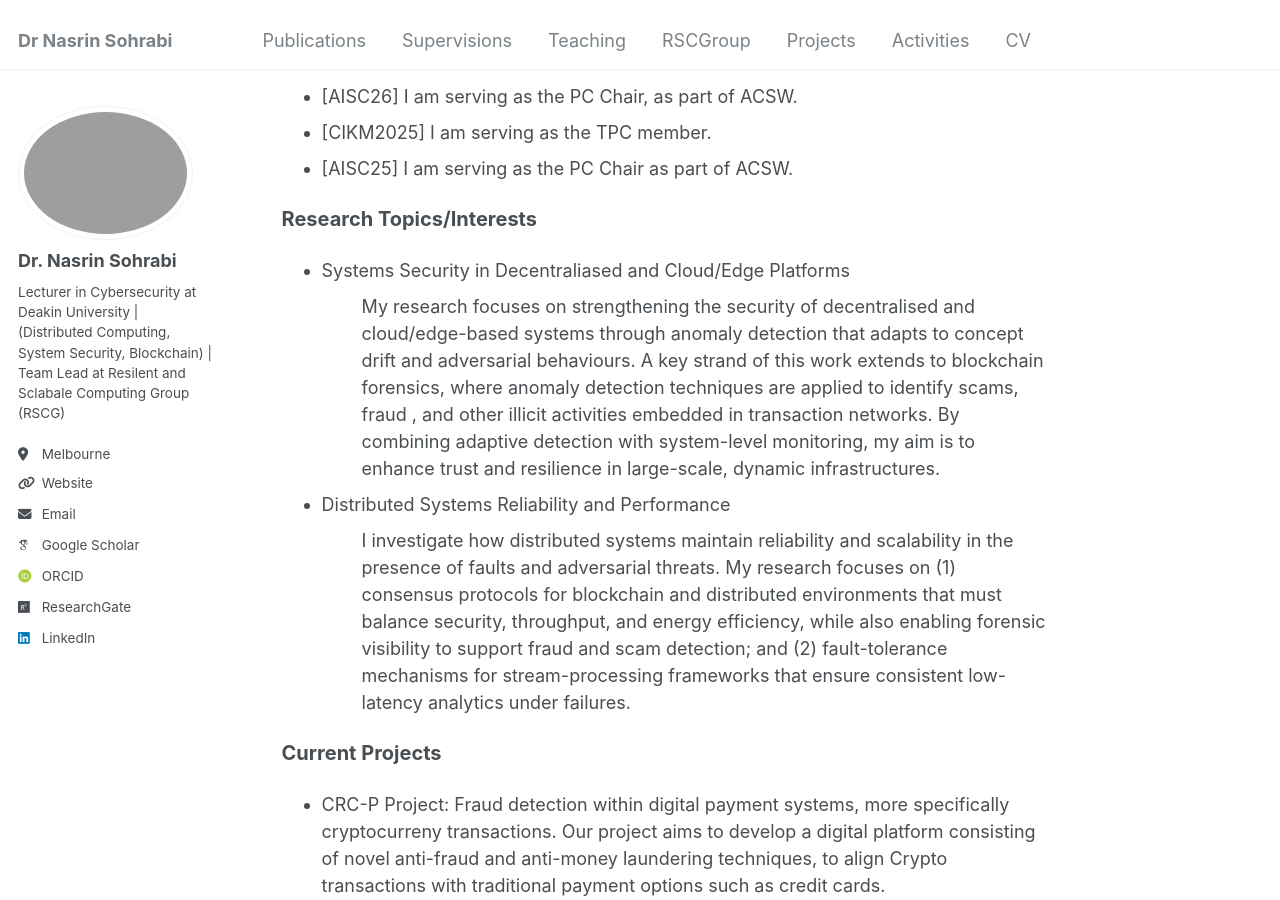
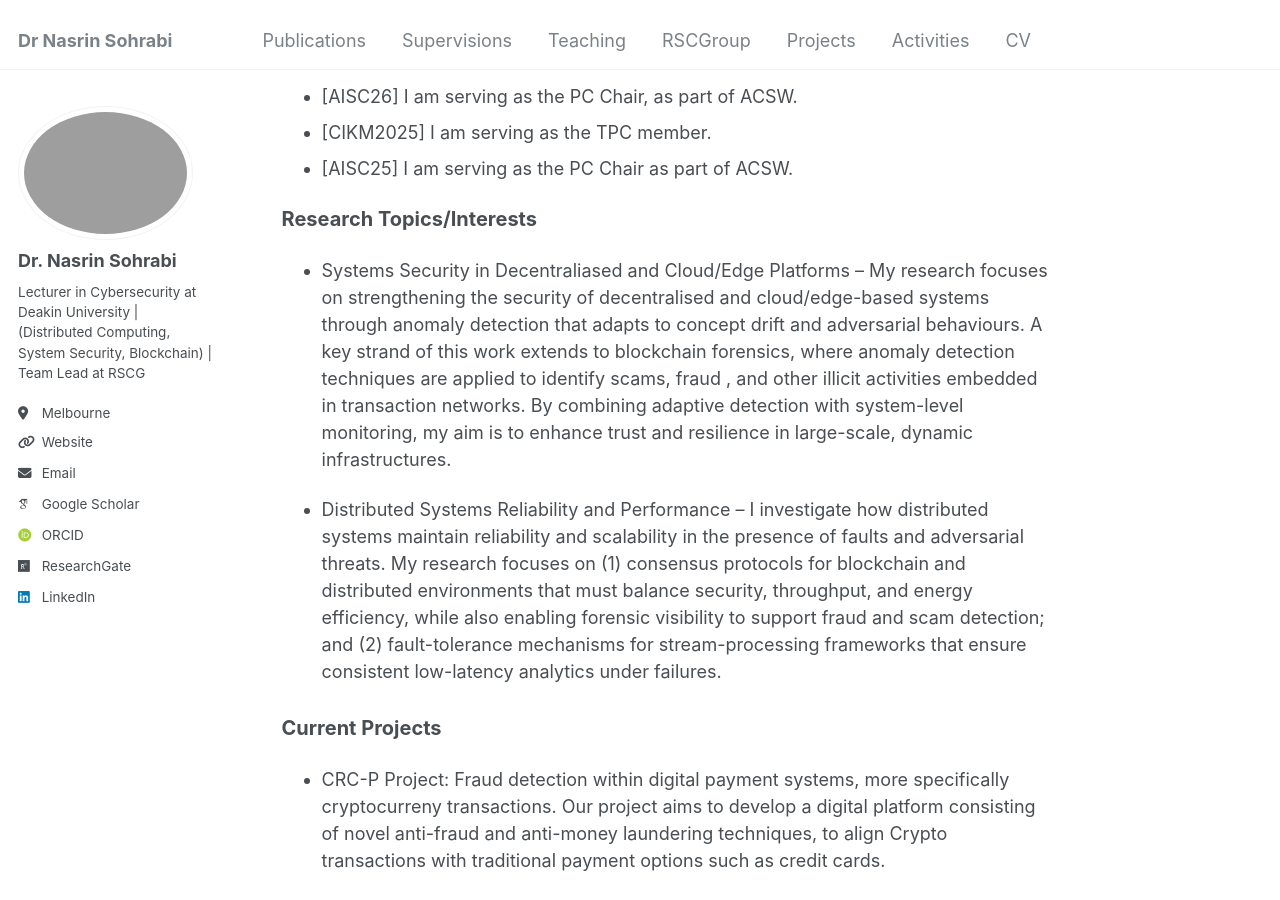
Before and after one commit to Nasrin-Sohrabi/Nasrin-Sohrabi.github.io, a Jekyll site: the page built from _pages/about.md, in a window 1280 px wide and 900 px high, scrolled down 736 px. Built offline with Jekyll 4.4.1, drawn with Linux system fonts in a browser that asks for light colours; some web fonts are replaced.

Commit message:
update the intro

```diff
--- a/_config.yml
+++ b/_config.yml
@@ -24,7 +24,7 @@
   avatar           : "profile.png"
   name             : "Dr. Nasrin Sohrabi"
   pronouns         : # example: "she/her"
-  bio              : "Lecturer in Cybersecurity at Deakin University | (Distributed Computing, System Security, Blockchain) | Team Lead at Resilent and Sclabale Computing Group (RSCG)"
+  bio              : "Lecturer in Cybersecurity at Deakin University | (Distributed Computing, System Security, Blockchain) | Team Lead at RSCG"
   area             : "(Distributed Computing, System Security, Blockchain)"
   location         : "Melbourne"
   employer         : #
@@ -39,7 +39,7 @@
   impactstory      : # URL
   orcid            : "https://orcid.org/0000-0002-8340-2261"
   researchgate     : "https://www.researchgate.net/profile/Nasrin_Sohrabi2"
-
+  rscg             : "https://rscg-research.gitlab.io/rscg.gitlab.io"
 
 
   # Repositories and software development
--- a/_pages/about.md
+++ b/_pages/about.md
@@ -35,11 +35,11 @@
 
 <span style=" text-align: justify;">
 
-  * Systems Security in Decentraliased and Cloud/Edge Platforms
-    <ul><span style=" text-align: justify;">  My research focuses on strengthening the security of decentralised and cloud/edge-based systems through anomaly detection that adapts to concept drift and adversarial behaviours. A key strand of this work extends to blockchain forensics, where anomaly detection techniques are applied to <span style="font-style: bold"> identify scams, fraud </span>, and other illicit activities embedded in transaction networks. By combining adaptive detection with system-level monitoring, my aim is to enhance trust and resilience in large-scale, dynamic infrastructures.</span></ul>
+  * Systems Security in Decentraliased and Cloud/Edge Platforms --
+    <span style=" text-align: justify;"> My research focuses on strengthening the security of decentralised and cloud/edge-based systems through anomaly detection that adapts to concept drift and adversarial behaviours. A key strand of this work extends to blockchain forensics, where anomaly detection techniques are applied to <span style="font-style: bold"> identify scams, fraud </span>, and other illicit activities embedded in transaction networks. By combining adaptive detection with system-level monitoring, my aim is to enhance trust and resilience in large-scale, dynamic infrastructures.</span>
 
-  * Distributed Systems Reliability and Performance
-      <ul> <span style=" text-align: justify;"> I investigate how distributed systems maintain reliability and scalability in the presence of faults and adversarial threats. My research focuses on (1) consensus protocols for blockchain and distributed environments that must balance security, throughput, and energy efficiency, while also enabling forensic visibility to support fraud and scam detection; and (2) fault-tolerance mechanisms for stream-processing frameworks that ensure consistent low-latency analytics under failures.</span></ul>
+  * Distributed Systems Reliability and Performance --
+      <span style=" text-align: justify;"> I investigate how distributed systems maintain reliability and scalability in the presence of faults and adversarial threats. My research focuses on (1) consensus protocols for blockchain and distributed environments that must balance security, throughput, and energy efficiency, while also enabling forensic visibility to support fraud and scam detection; and (2) fault-tolerance mechanisms for stream-processing frameworks that ensure consistent low-latency analytics under failures.</span>
 
 
 <span style="font-size:20px;">Current Projects</span>
```
